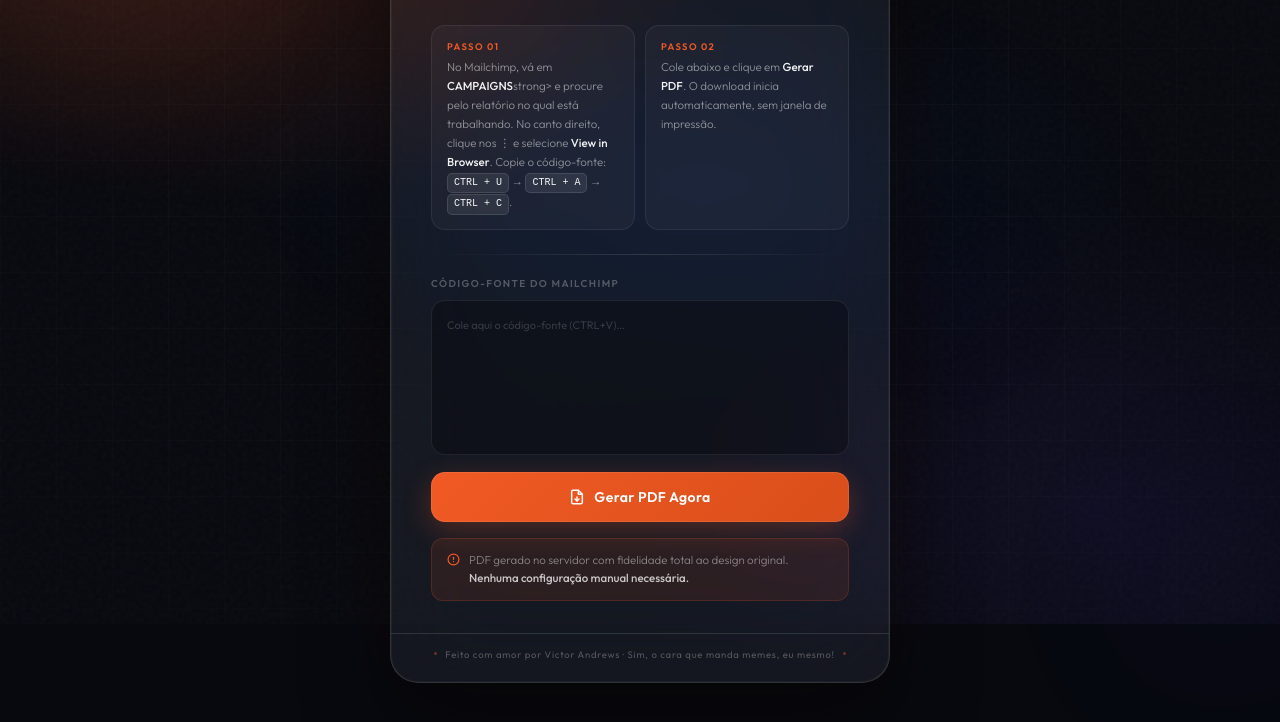
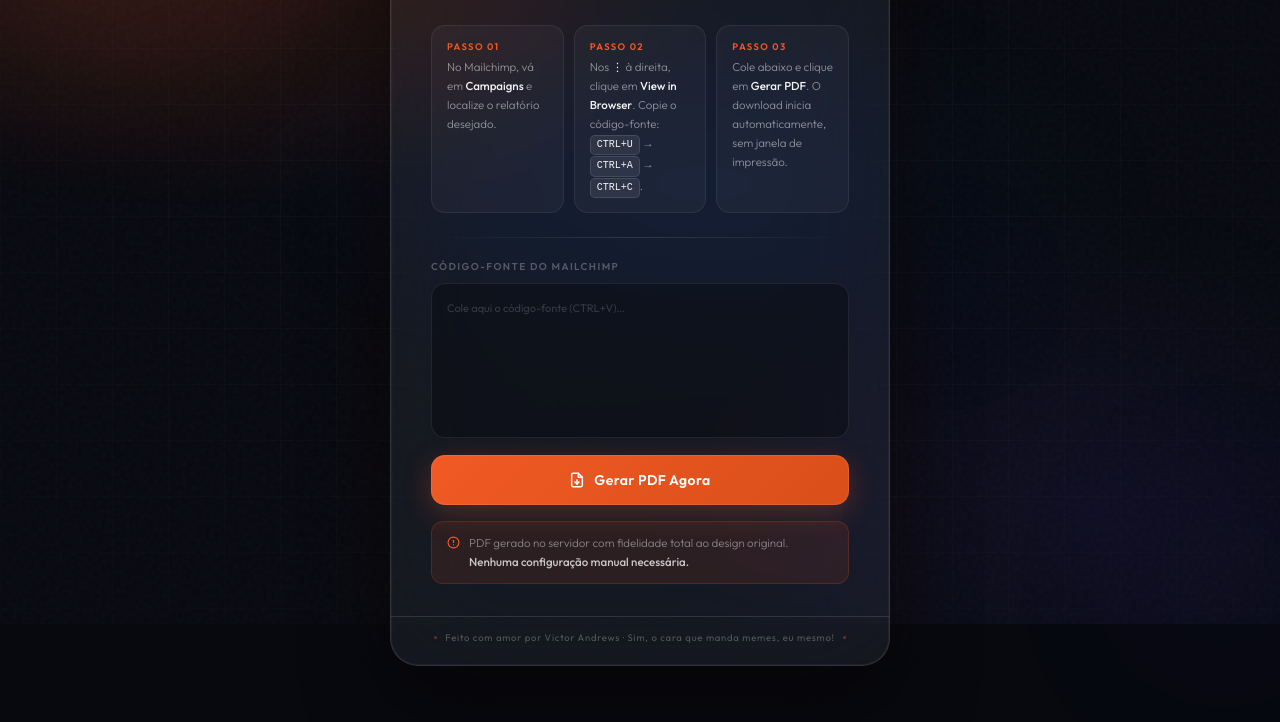
Before and after one commit to doctorvictorandrews-tech/conversor-mailchimp, a plain HTML site: page index.html in a window 1280 px wide. Shown: the part 176-898 px from the top of the page. Drawn offline with Linux system fonts and the light colour scheme.

Commit message:
Update steps in index.html for clarity and formatting

```diff
--- a/index.html
+++ b/index.html
@@ -296,13 +296,17 @@
 
         <div class="card-body">
 
-            <div class="steps">
+            <div class="steps" style="grid-template-columns: 1fr 1fr 1fr;">
     <div class="step">
         <div class="step-num">Passo 01</div>
-                    <p>No Mailchimp, vá em <strong>CAMPAIGNS</strong>strong> e procure pelo relatório no qual está trabalhando. No canto direito, clique nos ⋮ e selecione <strong>View in Browser</strong>. Copie o código-fonte: <kbd>CTRL + U</kbd> → <kbd>CTRL + A</kbd> → <kbd>CTRL + C</kbd>.</p>
+        <p>No Mailchimp, vá em <strong>Campaigns</strong> e localize o relatório desejado.</p>
     </div>
     <div class="step">
         <div class="step-num">Passo 02</div>
+        <p>Nos <strong>⋮</strong> à direita, clique em <strong>View in Browser</strong>. Copie o código-fonte: <kbd>CTRL+U</kbd> → <kbd>CTRL+A</kbd> → <kbd>CTRL+C</kbd>.</p>
+    </div>
+    <div class="step">
+        <div class="step-num">Passo 03</div>
         <p>Cole abaixo e clique em <strong>Gerar PDF</strong>. O download inicia automaticamente, sem janela de impressão.</p>
     </div>
 </div>
```
Lines whose indentation alone changed are shown as unchanged.
